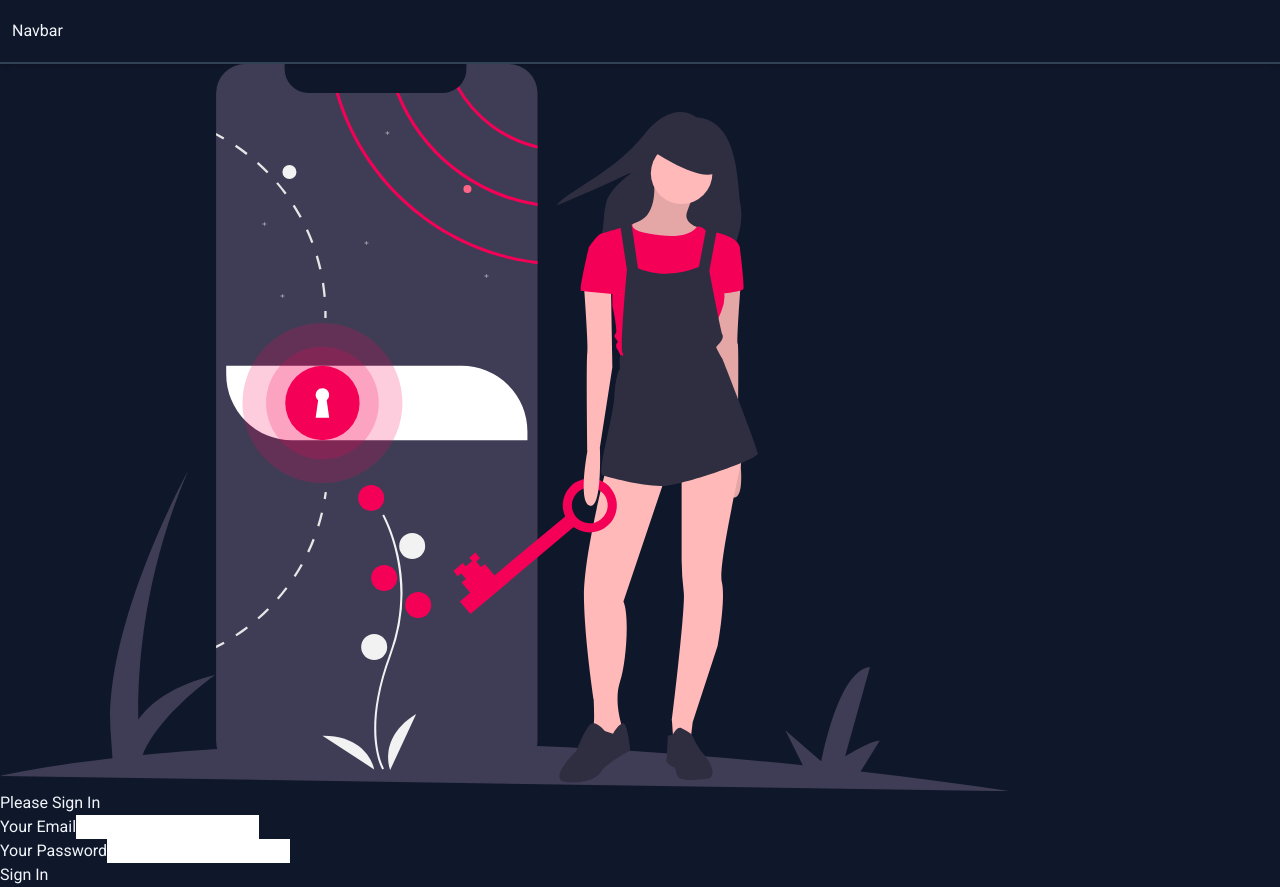
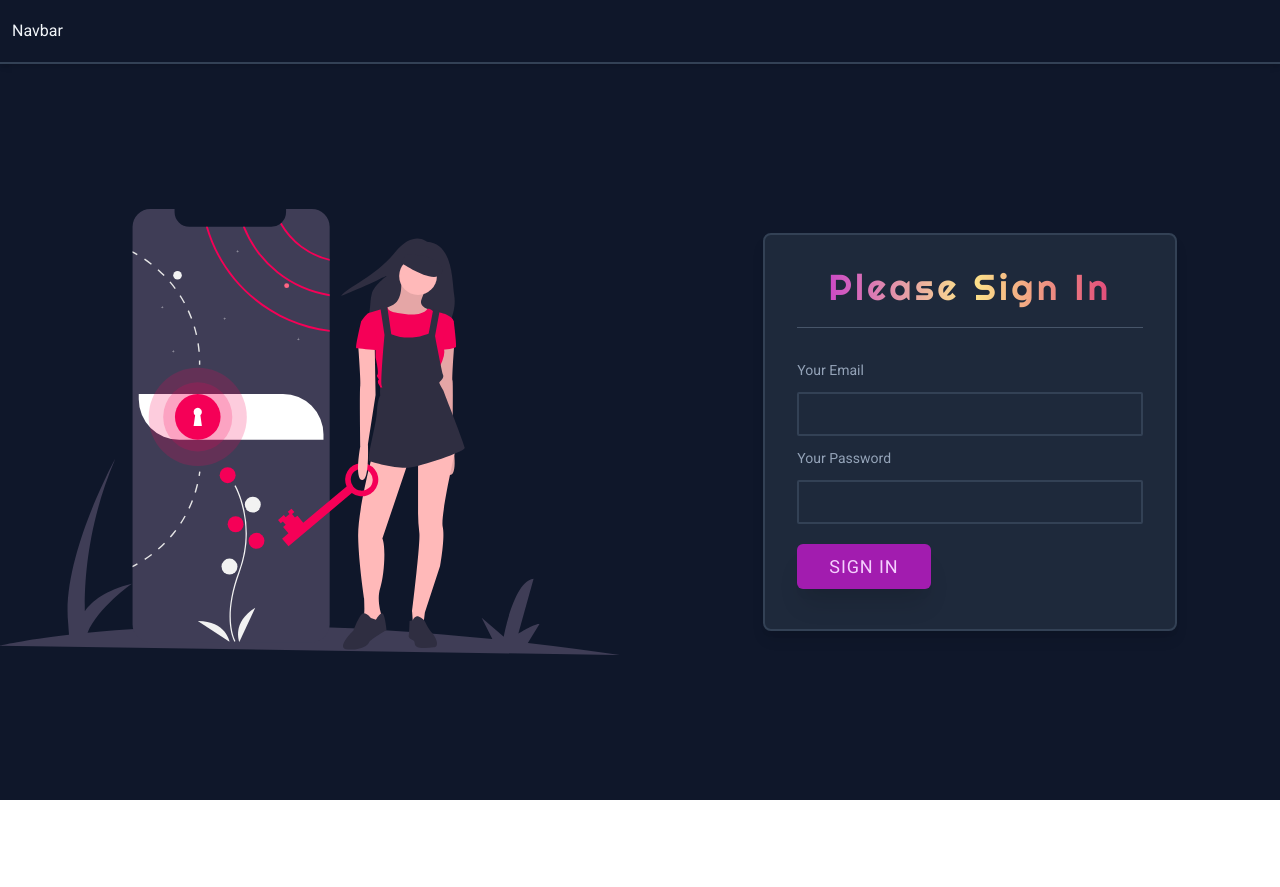
Before and after one commit to touhidulshawan/mental-helper, a Next.js app: page /signin in a window 1280 px wide. After the commit the page ends 800 px from the top, so only its background shows below. Built offline with nearby package versions, Linux system fonts and the light colour scheme.

Commit message:
style the signin page and fix some styles

```diff
--- a/components/Layout.jsx
+++ b/components/Layout.jsx
@@ -8,7 +8,7 @@ const Layout = ({ title, children }) => {
         <title>{title}</title>
         <link rel="icon" href="/favicon.ico" />
       </Head>
-      <div className="min-h-screen bg-bluegray-900  text-bluegray-100 font-roboto">
+      <div className="min-h-screen bg-bluegray-900 grid text-bluegray-100 font-roboto">
         <header>
           <NavBar />
         </header>
--- a/components/images/SigninImage.jsx
+++ b/components/images/SigninImage.jsx
@@ -7,6 +7,7 @@ const SigninImage = () => {
       width="1010.89168"
       height="727.28412"
       viewBox="0 0 1010.89168 727.28412"
+      className="w-full h-full"
     >
       <title>unlock</title>
       <path
--- a/components/navbar/NavBar.jsx
+++ b/components/navbar/NavBar.jsx
@@ -1,6 +1,6 @@
 const NavBar = () => {
   return (
-    <nav className="h-16 flex items-center p-3 shadow-md border-b-2 border-bluegray-700">
+    <nav className="h-16 flex items-center p-3 shadow-md border-b-2 border-bluegray-700 bg-bluegray-900">
       {/* logo  */} {/* navlink */}
       Navbar
     </nav>
--- a/pages/signin.jsx
+++ b/pages/signin.jsx
@@ -3,19 +3,42 @@ import SigninImage from "../components/images/SigninImage";
 const SignIn = () => {
   return (
     <Layout>
-      <div>
-        <SigninImage />
-        <form>
-          <h2>Please Sign In</h2>
-          <div>
-            <label htmlFor="email">Your Email</label>
-            <input type="email" name="email" id="email" />
+      <div className="grid grid-cols-2 gap-10  items-center">
+        <div className="rounded-md">
+          <SigninImage />
+        </div>
+        <form className="bg-bluegray-800 text-bluegray-200 w-8/12 p-8 shadow-lg rounded-lg border-2 border-bluegray-700 justify-self-center">
+          <h2 className="text-center text-4xl tracking-widest mb-8 capitalize border-b border-bluegray-600 pb-5 text-transparent bg-clip-text bg-gradient-to-r from-fuchsia-600 via-yellow-200 bg-pink-600 font-righteous ">
+            Please Sign In
+          </h2>
+          <div className="flex flex-col items-start justify-center">
+            <label htmlFor="email" className="text-sm text-bluegray-400">
+              Your Email
+            </label>
+            <input
+              type="email"
+              name="email"
+              id="email"
+              className="my-3 py-2 px-3 block w-full bg-bluegray-800 border-2 border-bluegray-700 rounded-sm focus:outline-sky focus:border-transparent"
+            />
           </div>
-          <div>
-            <label htmlFor="password">Your Password</label>
-            <input type="password" name="password" id="password" />
+          <div className="flex flex-col items-start justify-center">
+            <label htmlFor="password" className="text-sm text-bluegray-400">
+              Your Password
+            </label>
+            <input
+              type="password"
+              name="password"
+              id="password"
+              className="my-3 py-2 px-3 block w-full bg-bluegray-800 border-2 border-bluegray-700 rounded-sm focus:outline-sky focus:border-transparent"
+            />
           </div>
-          <button type="submit">Sign In</button>
+          <button
+            type="submit"
+            className="bg-fuchsia-700 text-fuchsia-200 py-2 px-8 text-lg leading-relaxed text-center uppercase tracking-wider shadow-xl rounded-md my-2 hover:bg-teal-700 hover:text-teal-200 transition-all duration-300 focus:outline-sky"
+          >
+            Sign In
+          </button>
         </form>
       </div>
     </Layout>
--- a/pages/signup.jsx
+++ b/pages/signup.jsx
@@ -4,11 +4,11 @@ import SignupImage from "../components/images/SignupImage";
 const SignUp = () => {
   return (
     <Layout>
-      <div className="grid grid-cols-2 gap-10 items-center mt-24 p-10">
+      <div className="grid grid-cols-2 gap-10 items-center">
         <div className="p-10  rounded-lg">
           <SignupImage />
         </div>
-        <div className="bg-bluegray-800 text-bluegray-200 w-11/12 p-8 shadow-lg rounded-lg border-2 border-bluegray-700 -mt-14 mb-5">
+        <div className="bg-bluegray-800 text-bluegray-200 w-9/12 p-8 shadow-lg rounded-lg border-2 border-bluegray-700 justify-self-center">
           <h2 className="text-center text-4xl tracking-widest mb-8 capitalize border-b border-bluegray-600 pb-5 text-transparent bg-clip-text bg-gradient-to-r from-fuchsia-600 via-yellow-200 bg-pink-600 font-righteous ">
             Create an Account
           </h2>
```
